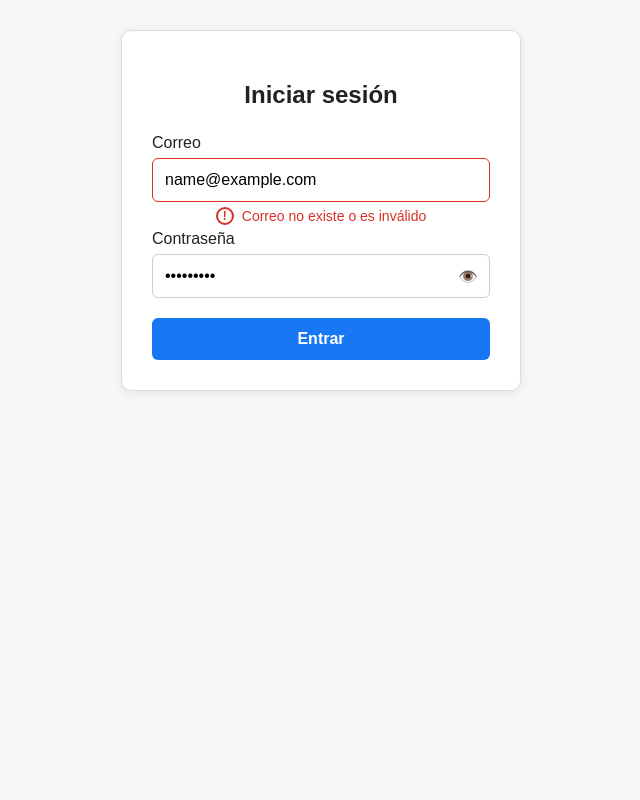
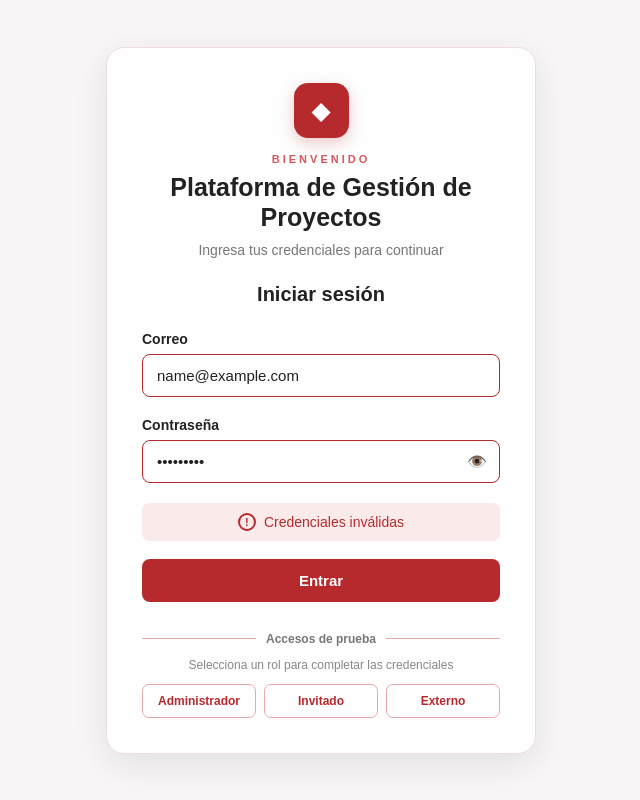
Before and after one commit to Paola-Rosado/PlataformaGestionProyectos, a Vue app: page / in a window 1280 px wide. Both pictures are taken after typing "name@example.com", "Sample123" into the empty fields and a click on the button "Entrar". Shown: the top 800 px of the page, without its empty margins (319-959 px from the left). Built offline with nearby package versions, Linux system fonts and the light colour scheme.

Commit message:
Mejoras en login y roles de usuario

```diff
--- a/src/components/LoginComponent.vue
+++ b/src/components/LoginComponent.vue
@@ -1,39 +1,74 @@
 <script setup lang="ts">
+
 import { ref } from 'vue'
 import { useRouter } from 'vue-router'
 
+const router = useRouter()
+
+// Variable para mostrar u ocultar la contraseña
 const mostrarPassword = ref(false)
-const router = useRouter()
+
+// Datos del formulario
 const correo = ref('')
 const password = ref('')
 
+// Variable reactiva para mostrar el mensaje de credenciales inválidas
 const CInvalida = ref(false)
+
+// Variables para validar campos vacíos
 const camposVacios = ref(false)
 const correoVacio = ref(false)
 const passwordVacio = ref(false)
 
-const correoInvalido = ref(false)
-const passwordInvalida = ref(false)
-
-// Usuarios que pueden acceder
+/*
+  NUEVO:
+  Se agregó el rol a cada usuario para identificar
+  qué tipo de usuario está iniciando sesión.
+*/
 const usuarios = [
   {
     correo: 'paola@gmail.com',
     password: '1234',
-
+    rol: 'administrador'
   },
   {
     correo: 'Rubyl@gmail.com',
     password: '5678',
-
+    rol: 'invitado'
   },
   {
     correo: 'Monsen@gmail.com',
     password: 'admin123',
-
+    rol: 'externo'
   }
 ]
 
+/*
+  NUEVO: Esta función permite rellenar automáticamente el correo y la contraseña dependiendo del rol
+  seleccionado en los botones de acceso rápido.
+*/
+const llenarCredenciales = (rol: string) => {
+
+  const usuario = usuarios.find(
+    usuario => usuario.rol === rol
+  )
+
+  if (usuario) {
+    correo.value = usuario.correo
+    password.value = usuario.password
+
+    // Limpiar mensajes de error
+    CInvalida.value = false
+    camposVacios.value = false
+    correoVacio.value = false
+    passwordVacio.value = false
+  }
+}
+
+/*
+  Función para validar las credenciales
+  e iniciar sesión.
+*/
 const iniciarSesion = () => {
 
   // Limpiar mensajes anteriores
@@ -41,10 +76,8 @@ const iniciarSesion = () => {
   camposVacios.value = false
   correoVacio.value = false
   passwordVacio.value = false
-  correoInvalido.value = false
-  passwordInvalida.value = false
 
-  // Verificar qué campos están vacíos
+  // Verificar si los campos están vacíos
   correoVacio.value = correo.value === ''
   passwordVacio.value = password.value === ''
 
@@ -54,61 +87,112 @@ const iniciarSesion = () => {
     return
   }
 
-  // Los campos ya están llenos
-  camposVacios.value = false
-
-  // Buscar si existe el correo
+  /*
+    Buscar un usuario que tenga exactamente
+    el correo y contraseña ingresados.
+  */
   const usuarioEncontrado = usuarios.find(
-    usuario => usuario.correo === correo.value
+    usuario =>
+      usuario.correo === correo.value &&
+      usuario.password === password.value
   )
 
-  // Si el correo no existe
+  /*
+    Si no se encuentra el usuario,
+    se muestra el mensaje "Credenciales inválidas".
+  */
   if (!usuarioEncontrado) {
-    correoInvalido.value = true
+    CInvalida.value = true
     return
   }
 
-  // Si el correo existe pero la contraseña es incorrecta
-  if (usuarioEncontrado.password !== password.value) {
-    passwordInvalida.value = true
-    return
+  /*
+    NUEVO:
+    Si las credenciales son correctas se guarda
+    el rol del usuario.
+
+    El Panel utilizará este dato para mostrar
+    u ocultar módulos dependiendo del rol.
+  */
+  localStorage.setItem(
+    'rolUsuario',
+    usuarioEncontrado.rol
+  )
+
+  // Ocultar mensaje de error
+  CInvalida.value = false
+
+  // Redirigir al Panel
+  router.push('/panel')
 }
 
-  // Si todo está correcto
-  router.push('/panel')
-}
 </script>
 
 <template>
+
+  <div class="login-page">
+
     <div class="login-card">
+
+      <!--
+        NUEVO:
+        Se agregó el nombre del sistema para identificar
+        la plataforma a la que está accediendo el usuario.
+      -->
+      <div class="encabezado-login">
+
+        <div class="logo">
+          ◆
+        </div>
+
+        <p class="bienvenida">
+          BIENVENIDO
+        </p>
+
+        <h1>
+          Plataforma de Gestión de Proyectos
+        </h1>
+
+        <p class="descripcion">
+          Ingresa tus credenciales para continuar
+        </p>
+
+      </div>
 
       <h2>Iniciar sesión</h2>
 
       <form @submit.prevent="iniciarSesion">
 
+        <!-- CORREO -->
         <div class="campo">
+
           <label>Correo</label>
+
           <input
             v-model="correo"
             type="email"
             placeholder="Correo electrónico"
-          :class="{ 'input-error': correoVacio || correoInvalido }"
+            :class="{
+              'input-error': correoVacio || CInvalida
+            }"
           />
-        <p v-if="correoInvalido" class="mensaje-error campo-error">
-        <span class="icono-error">!</span>
-        <span>Correo no existe o es inválido</span>
-      </p>
+
         </div>
 
+        <!-- CONTRASEÑA -->
         <div class="campo">
+
           <label>Contraseña</label>
 
           <div class="password-container">
+
             <input
               v-model="password"
               :type="mostrarPassword ? 'text' : 'password'"
               placeholder="Contraseña"
-            :class="{ 'input-error': passwordVacio || passwordInvalida }"
+              :class="{
+                'input-error': passwordVacio || CInvalida
+              }"
             />
 
             <span
@@ -117,156 +201,465 @@ const iniciarSesion = () => {
             >
               {{ mostrarPassword ? '👁️⃠' : '👁️' }}
             </span>
+
           </div>
-        <p v-if="passwordInvalida" class="mensaje-error campo-error">
+
+        </div>
+
+        <!-- Mensaje cuando faltan campos -->
+        <div
+          v-if="camposVacios"
+          class="mensaje-error"
+        >
           <span class="icono-error">!</span>
-        <span>Contraseña incorrecta</span>
-      </p>
+
+          <span>
+            Por favor completa todos los campos
+          </span>
         </div>
-      <!-- Mensaje cuando faltan campos -->
-      <p v-if="camposVacios" class="mensaje-error">
+
+        <!--
+          Mensaje solicitado por el profesor.
+          Solo aparece cuando CInvalida cambia a true.
+        -->
+        <div
+          v-if="CInvalida"
+          class="mensaje-error"
+        >
           <span class="icono-error">!</span>
-        <span>Por favor completa todos los campos</span>
-      </p>
 
-      <!-- Mensaje cuando las credenciales son incorrectas -->
-      <p v-if="CInvalida" class="mensaje-error">
-        <span class="icono-error">!</span>
-        <span>Correo o contraseña incorrectos</span>
-      </p>
+          <span>
+            Credenciales inválidas
+          </span>
+        </div>
 
-      <button type="submit">
+        <!-- BOTÓN PRINCIPAL -->
+        <button
+          type="submit"
+          class="boton-entrar"
+        >
           Entrar
         </button>
 
       </form>
+
+      <!--
+        NUEVO:
+        Botones para probar rápidamente los diferentes roles.
+        Al presionar uno se rellenan automáticamente
+        el correo y la contraseña correspondientes.
+      -->
+      <div class="accesos-prueba">
+
+        <div class="separador">
+          <span></span>
+          <p>Accesos de prueba</p>
+          <span></span>
         </div>
+
+        <p class="texto-prueba">
+          Selecciona un rol para completar las credenciales
+        </p>
+
+        <div class="botones-roles">
+
+          <button
+            type="button"
+            class="boton-rol"
+            @click="llenarCredenciales('administrador')"
+          >
+            Administrador
+          </button>
+
+          <button
+            type="button"
+            class="boton-rol"
+            @click="llenarCredenciales('invitado')"
+          >
+            Invitado
+          </button>
+
+          <button
+            type="button"
+            class="boton-rol"
+            @click="llenarCredenciales('externo')"
+          >
+            Externo
+          </button>
+
+        </div>
+
+      </div>
+
+    </div>
+
+  </div>
+
 </template>
 
 <style scoped>
+
+/* ==========================================
+   CONTENEDOR DEL LOGIN
+========================================== */
+
+.login-page {
+  width: 100%;
+  min-height: 100vh;
+
+  display: flex;
+  justify-content: center;
+  align-items: center;
+
+  padding: 30px 20px;
+
+  background-color: #f8f6f6;
+
+  box-sizing: border-box;
+}
+
+/* ==========================================
+   TARJETA
+========================================== */
+
 .login-card {
-  width: 90%;
-  max-width: 400px;
-  margin: 30px auto;
-  padding: 30px;
-  border: 1px solid #ddd;
-  border-radius: 10px;
-  background-color: white;
-  box-shadow: 0 2px 10px rgba(0, 0, 0, 0.08);
+  width: 100%;
+  max-width: 430px;
+
+  padding: 35px;
+
+  background-color: #FEFEFE;
+
+  border: 1px solid #f1dddd;
+  border-radius: 18px;
+
+  box-shadow: 0 10px 35px rgba(34, 34, 35, 0.10);
+}
+
+/* ==========================================
+   ENCABEZADO
+========================================== */
+
+.encabezado-login {
+  text-align: center;
+  margin-bottom: 25px;
+}
+
+.logo {
+  width: 55px;
+  height: 55px;
+
+  margin: 0 auto 15px;
+
+  display: flex;
+  justify-content: center;
+  align-items: center;
+
+  background-color: #B62A2D;
+  color: #FEFEFE;
+
+  border-radius: 14px;
+
+  font-size: 25px;
+
+  box-shadow: 0 5px 15px rgba(182, 42, 45, 0.25);
+}
+
+.bienvenida {
+  margin: 0 0 7px;
+
+  color: #D5575E;
+
+  font-size: 11px;
+  font-weight: bold;
+
+  letter-spacing: 3px;
+}
+
+.encabezado-login h1 {
+  margin: 0;
+
+  color: #222223;
+
+  font-size: 25px;
+  line-height: 1.2;
+}
+
+.descripcion {
+  margin-top: 10px;
+
+  color: #777;
+
+  font-size: 14px;
+}
+
+h2 {
+  text-align: center;
+
+  margin-top: 0;
+  margin-bottom: 25px;
+
+  color: #222223;
+
+  font-size: 20px;
+}
+
+/* ==========================================
+   CAMPOS
+========================================== */
+
+.campo {
+  display: flex;
+  flex-direction: column;
+
+  text-align: left;
+
+  margin-bottom: 20px;
+}
+
+label {
+  margin-bottom: 7px;
+
+  color: #222223;
+
+  font-size: 14px;
+  font-weight: 600;
+}
+
+input {
+  width: 100%;
+
+  box-sizing: border-box;
+
+  padding: 12px 14px;
+
+  border: 1px solid #d7d7d7;
+  border-radius: 8px;
+
+  background-color: #FEFEFE;
+
+  color: #222223;
+
+  font-size: 15px;
+
+  transition: 0.2s;
 }
 
 input:focus {
   outline: none;
-  border-color: #1877f2;
-  box-shadow: 0 0 0 2px rgba(24, 119, 242, 0.15);
+
+  border-color: #B62A2D;
+
+  box-shadow: 0 0 0 3px rgba(182, 42, 45, 0.10);
 }
 
-h2 {
-  text-align: center;
-  margin-bottom: 25px;
-}
-
-.campo {
-  display: flex;
-  flex-direction: column;
-  text-align: left;
-  margin-bottom: 20px;
-}
-
-label {
-  margin-bottom: 6px;
-}
-
-input {
-  width: 100%;
-  box-sizing: border-box;
-  padding: 12px;
-  border: 1px solid #ccc;
-  border-radius: 6px;
-  font-size: 16px;
-}
-
-button {
-  width: 100%;
-  padding: 12px;
-  border: none;
-  border-radius: 6px;
-  cursor: pointer;
-  font-size: 16px;
-  background-color: #1877f2;
-  color: white;
-  font-weight: bold;
-  transition: background-color 0.2s ease;
-}
-
-button:hover {
-  background-color: #166fe5;
-}
-
-.mensaje-error {
-  display: flex;
-  align-items: center;
-  justify-content: center;
-  gap: 8px;
-  margin-top: 25px;
-  margin-bottom: 20px;
-  color: #d93025;
-  text-align: center;
-  font-size: 14px;
-}
-.campo-error {
-  justify-content: center;
-  margin-top: 5px;
-  margin-bottom: -15px;
-  text-align: center;
-}
-
-.icono-error {
-  display: flex;
-  align-items: center;
-  justify-content: center;
-  width: 18px;
-  height: 18px;
-  border: 2px solid #d93025;
-  border-radius: 50%;
-  font-size: 12px;
-  font-weight: bold;
-  flex-shrink: 0;
-}
-
-.input-error {
-  border: 1px solid #d93025;
-}
-
-/* Adaptación para celular */
-/* RESPONSIVE: adapta el diseño del login para pantallas pequeñas como celulares */
-@media (max-width: 500px) {
-  .login-card {
-    width: min(90%, 400px);
-    box-sizing: border-box;
-  }
-
-  input,
-  button {
-    font-size: 14px;
-  }
-}
+/* ==========================================
+   CONTRASEÑA
+========================================== */
 
 .password-container {
   position: relative;
 }
 
 .password-container input {
-  width: 100%;
-  padding-right: 40px;
+  padding-right: 45px;
 }
 
 .ojo {
   position: absolute;
-  right: 12px;
+
+  right: 13px;
   top: 50%;
+
   transform: translateY(-50%);
+
   cursor: pointer;
+
   user-select: none;
 }
+
+/* ==========================================
+   ERRORES
+========================================== */
+
+.mensaje-error {
+  display: flex;
+  align-items: center;
+  justify-content: center;
+
+  gap: 8px;
+
+  margin-top: 5px;
+  margin-bottom: 18px;
+
+  padding: 10px;
+
+  background-color: #fbeaea;
+
+  color: #B62A2D;
+
+  border-radius: 7px;
+
+  font-size: 14px;
+
+  text-align: center;
+}
+
+.icono-error {
+  width: 18px;
+  height: 18px;
+
+  display: flex;
+  align-items: center;
+  justify-content: center;
+
+  border: 2px solid #B62A2D;
+  border-radius: 50%;
+
+  font-size: 11px;
+  font-weight: bold;
+
+  flex-shrink: 0;
+}
+
+.input-error {
+  border-color: #B62A2D;
+}
+
+/* ==========================================
+   BOTÓN ENTRAR
+========================================== */
+
+.boton-entrar {
+  width: 100%;
+
+  padding: 13px;
+
+  border: none;
+  border-radius: 8px;
+
+  background-color: #B62A2D;
+
+  color: #FEFEFE;
+
+  font-size: 15px;
+  font-weight: bold;
+
+  cursor: pointer;
+
+  transition: 0.2s;
+}
+
+.boton-entrar:hover {
+  background-color: #D5575E;
+
+  transform: translateY(-1px);
+
+  box-shadow: 0 5px 12px rgba(182, 42, 45, 0.20);
+}
+
+/* ==========================================
+   ACCESOS DE PRUEBA
+========================================== */
+
+.accesos-prueba {
+  margin-top: 30px;
+}
+
+.separador {
+  display: flex;
+  align-items: center;
+
+  gap: 10px;
+}
+
+.separador span {
+  flex: 1;
+
+  height: 1px;
+
+  background-color: #E6A8A8;
+}
+
+.separador p {
+  margin: 0;
+
+  color: #777;
+
+  font-size: 12px;
+  font-weight: bold;
+}
+
+.texto-prueba {
+  margin: 12px 0;
+
+  text-align: center;
+
+  color: #888;
+
+  font-size: 12px;
+}
+
+.botones-roles {
+  display: grid;
+
+  grid-template-columns:
+    repeat(3, 1fr);
+
+  gap: 8px;
+}
+
+.boton-rol {
+  padding: 9px 5px;
+
+  border: 1px solid #E6A8A8;
+  border-radius: 7px;
+
+  background-color: #FEFEFE;
+
+  color: #B62A2D;
+
+  font-size: 12px;
+  font-weight: bold;
+
+  cursor: pointer;
+
+  transition: 0.2s;
+}
+
+.boton-rol:hover {
+  background-color: #E6A8A8;
+
+  color: #222223;
+}
+
+/* ==========================================
+   RESPONSIVE
+========================================== */
+
+@media (max-width: 500px) {
+
+  .login-page {
+    padding: 20px 15px;
+  }
+
+  .login-card {
+    padding: 25px 20px;
+  }
+
+  .encabezado-login h1 {
+    font-size: 21px;
+  }
+
+  .botones-roles {
+    grid-template-columns: 1fr;
+  }
+
+  input,
+  .boton-entrar {
+    font-size: 14px;
+  }
+
+}
+
 </style>
```
Lines whose indentation alone changed are shown as unchanged.
